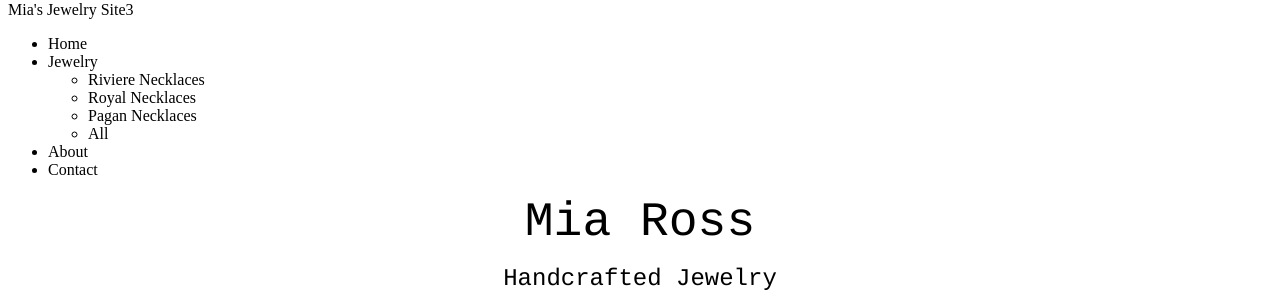
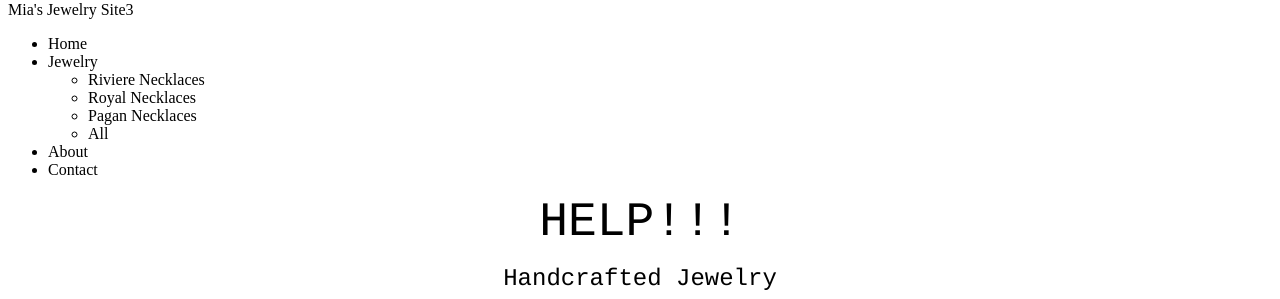
Before and after one commit to bakuna777/MRrampup, a plain HTML site: page rampup/project3/index.html in a window 1280 px wide. Shown: the top 299 px of the page. Drawn offline with Linux system fonts and the light colour scheme.

Commit message:
no message

```diff
--- a/rampup/project3/index.html
+++ b/rampup/project3/index.html
@@ -32,7 +32,7 @@
 
 
 
-    <p><font size="10">Mia Ross</font></p>
+    <p><font size="10">HELP!!!</font></p>
 
 
 
```
